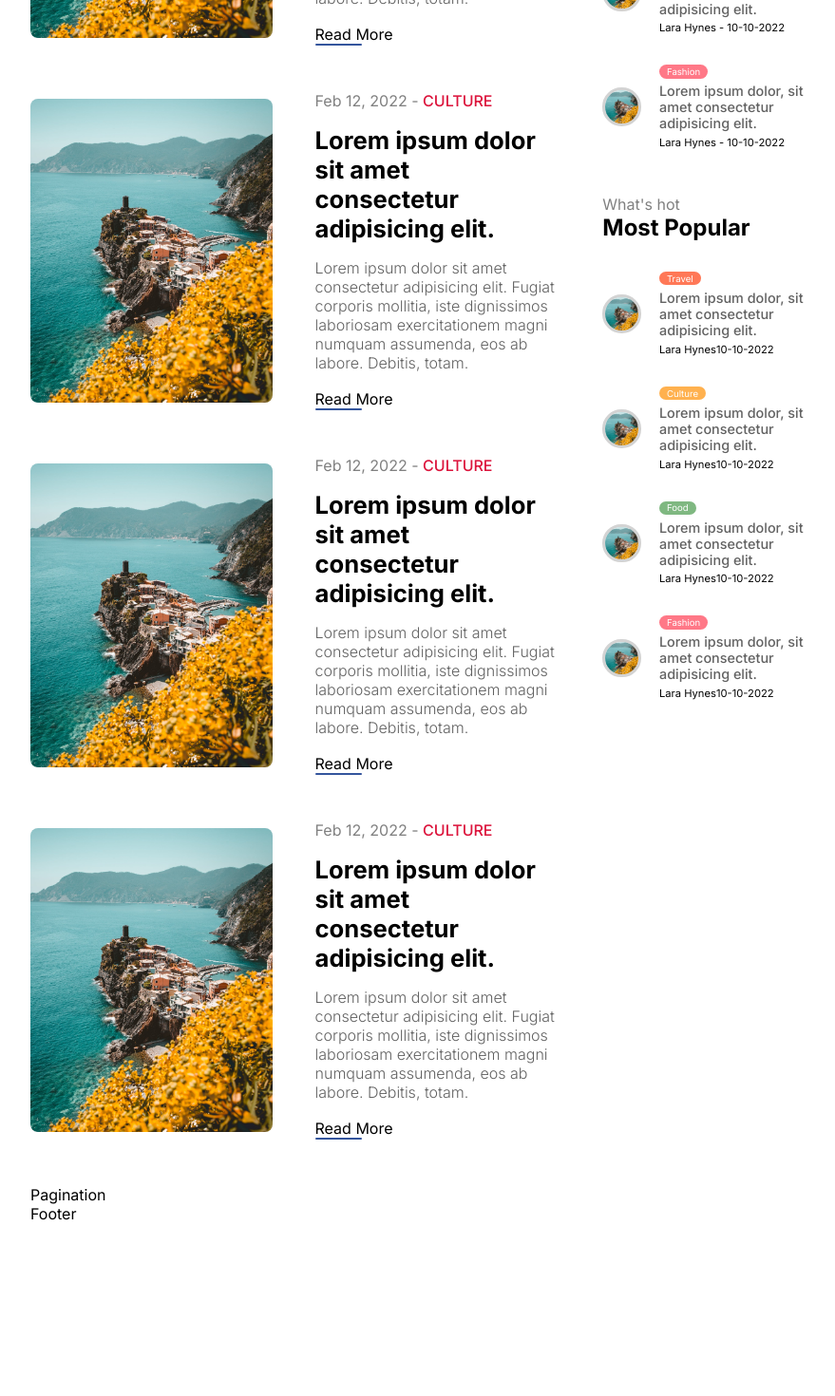
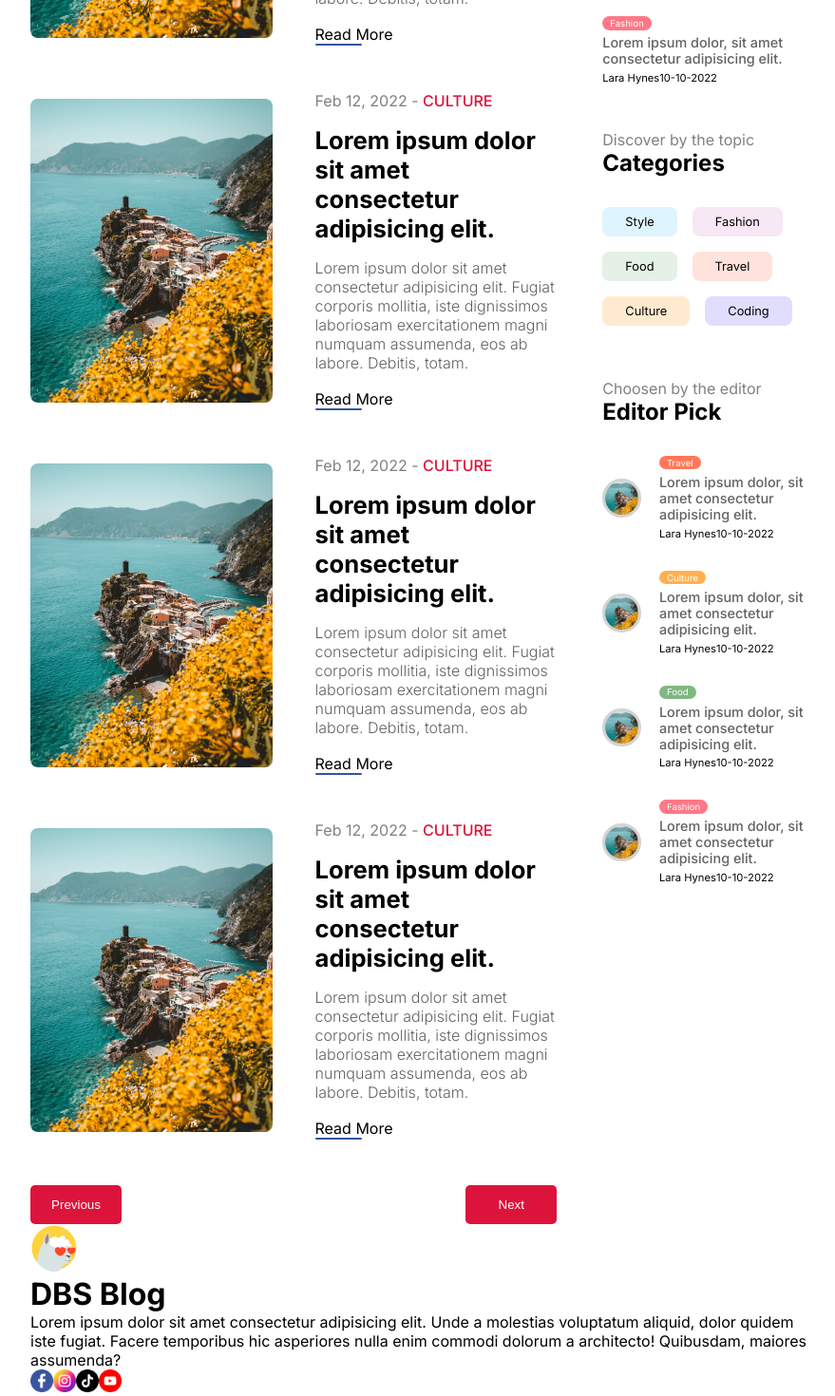
Before and after one commit to dinbandhu12/fullstack-blog-app, a Next.js app: page / in a window 1280 px wide. Shown: the part 1488-2958 px from the top of the page at 95% size, without its empty margins (196-1075 px from the left). Before the commit the page ends 2776 px from the top, so only its background shows below. Built offline with nearby package versions, Linux system fonts and the light colour scheme.

Commit message:
desig code of footer compoenent

```diff
--- a/src/components/Menu/Menu.jsx
+++ b/src/components/Menu/Menu.jsx
@@ -2,6 +2,8 @@ import React from "react";
 import styles from "./menu.module.css";
 import Link from "next/link";
 import Image from "next/image";
+import MenuPosts from "../menuPosts/MenuPosts";
+import MenuCategories from "../menuCategories/menuCategories";
 
 const Menu = () => {
   return (
@@ -10,11 +12,11 @@ const Menu = () => {
       {/* first section */}
       <h2 className={styles.subtitle}>What's hot</h2>
       <h1 className={styles.title}>Most Popular</h1>
-      <div className={styles.items}>
+      <MenuPosts withImage={false} />
+
+      {/* --------------- */}
+      {/* <div className={styles.items}>
         <Link href="/" className={styles.item}>
-          <div className={styles.imageContainer}>
-            <Image src="/p1.jpeg" alt="image" fill className={styles.image} />
-          </div>
           <div className={styles.textContainer}>
             <span className={`${styles.category} ${styles.travel}`}>
               Travel
@@ -30,9 +32,6 @@ const Menu = () => {
         </Link>
 
         <Link href="/" className={styles.item}>
-          <div className={styles.imageContainer}>
-            <Image src="/p1.jpeg" alt="image" fill className={styles.image} />
-          </div>
           <div className={styles.textContainer}>
             <span className={`${styles.category} ${styles.culture}`}>
               Culture
@@ -48,9 +47,6 @@ const Menu = () => {
         </Link>
 
         <Link href="/" className={styles.item}>
-          <div className={styles.imageContainer}>
-            <Image src="/p1.jpeg" alt="image" fill className={styles.image} />
-          </div>
           <div className={styles.textContainer}>
             <span className={`${styles.category} ${styles.food}`}>
               Food
@@ -66,9 +62,6 @@ const Menu = () => {
         </Link>
 
         <Link href="/" className={styles.item}>
-          <div className={styles.imageContainer}>
-            <Image src="/p1.jpeg" alt="image" fill className={styles.image} />
-          </div>
           <div className={styles.textContainer}>
             <span className={`${styles.category} ${styles.fashion}`}>
               Fashion
@@ -82,12 +75,20 @@ const Menu = () => {
             </div>
           </div>
         </Link>
-      </div>
+      </div> */}
+    {/* --------------- */}
+
 
       {/* second section */}
-      <h2 className={styles.subtitle}>What's hot</h2>
-      <h1 className={styles.title}>Most Popular</h1>
-      <div className={styles.items}>
+      <h2 className={styles.subtitle}>Discover by the topic</h2>
+      <h1 className={styles.title}>Categories</h1>
+      <MenuCategories />
+
+      <h2 className={styles.subtitle}>Choosen by the editor</h2>
+      <h1 className={styles.title}>Editor Pick</h1>
+      <MenuPosts withImage={true} />
+
+      {/* <div className={styles.items}>
         <Link href="/" className={styles.item}>
           <div className={styles.imageContainer}>
             <Image src="/p1.jpeg" alt="image" fill className={styles.image} />
@@ -159,7 +160,8 @@ const Menu = () => {
             </div>
           </div>
         </Link>
-      </div>
+      </div> */}
+
     </div>
   );
 };
--- a/src/components/Menu/menu.module.css
+++ b/src/components/Menu/menu.module.css
@@ -12,78 +12,3 @@
 .title {
     font-size: 1.5rem;
 }
-
-.items {
-    display: flex;
-    flex-direction: column;
-    gap: 2rem;
-    margin-top: 2rem;
-    margin-bottom: 3rem;
-}
-
-.item {
-    display: flex;
-    align-items: center;
-    gap: 1.2rem;
-}
-
-.imageContainer {
-    flex: 1;
-    aspect-ratio: 1/1;
-    position: relative;
-}
-
-.image {
-    border-radius: 50%;
-    border: 3px solid lightgray;
-    object-fit: cover;
-}
-
-.textContainer {
-    flex: 4;
-    display: flex;
-    flex-direction: column;
-    gap: 0.3rem;
-}
-
-.category {
-    padding: 0.1rem 0.5rem;
-    border-radius: 0.5rem;
-    font-size: 0.6rem;
-    color: white;
-    width: max-content;
-}
-
-.category.travel {
-    background-color: #ff7857;
-}
-
-.category.culture {
-    background-color: #ffb14f;
-}
-
-.category.food {
-    background-color: #7fb881;
-}
-
-.category.fashion {
-    background-color: #ff7887;
-}
-
-.category.coding {
-    background-color: #775aec;
-}
-
-.category.style {
-    background-color: #789cff;
-}
-
-.postTitle {
-    font-size: 0.9rem;
-    font-weight: 500;
-    color: var(--softTextColor);
-}
-
-.detail {
-    font-size: 0.7rem;
-}
--- a/src/components/footer/Footer.jsx
+++ b/src/components/footer/Footer.jsx
@@ -1,10 +1,27 @@
 import React from 'react'
 import styles from './footer.module.css'
+import Image from 'next/image'
 
 const Footer = () => {
   return (
     <div className={styles.container}>
-      Footer
+      <div className={styles.info}>
+        <div className={styles.logo}>
+          <Image src="/logo.png" alt="logo" width={50} height={50} />
+          <h1 className={styles.logoText}>DBS Blog</h1>
+        </div>
+        <p className={styles.desc}>
+          Lorem ipsum dolor sit amet consectetur adipisicing elit. Unde a molestias voluptatum aliquid, dolor quidem iste fugiat. Facere temporibus hic asperiores nulla enim commodi dolorum a architecto! Quibusdam, maiores assumenda?
+        </p>
+        <div className={styles.icons}>
+          <Image src="/facebook.png" alt='facebook' width={24} height={24} />
+          <Image src="/instagram.png" alt='facebook' width={24} height={24} />
+          <Image src="/tiktok.png" alt='facebook' width={24} height={24} />
+          <Image src="/youtube.png" alt='facebook' width={24} height={24} />
+
+        </div>
+
+      </div>
     </div>
   )
 }
--- /dev/null
+++ b/src/components/menuCategories/MenuCategories.jsx
@@ -0,0 +1,54 @@
+import Link from "next/link";
+import styles from "./menuCategories.module.css";
+
+
+const MenuCategories = () => {
+  return (
+    <div className={styles.categoryList}>
+      <Link
+        href="/blog?cat=style"
+        className={`${styles.categoryItem} ${styles.style}`}
+      >
+        {" "}
+        Style{" "}
+      </Link>
+      <Link
+        href="/blog?cat=style"
+        className={`${styles.categoryItem} ${styles.fashion}`}
+      >
+        {" "}
+        Fashion{" "}
+      </Link>
+      <Link
+        href="/blog?cat=style"
+        className={`${styles.categoryItem} ${styles.food}`}
+      >
+        {" "}
+        Food{" "}
+      </Link>
+      <Link
+        href="/blog?cat=style"
+        className={`${styles.categoryItem} ${styles.travel}`}
+      >
+        {" "}
+        Travel{" "}
+      </Link>
+      <Link
+        href="/blog?cat=style"
+        className={`${styles.categoryItem} ${styles.culture}`}
+      >
+        {" "}
+        Culture{" "}
+      </Link>
+      <Link
+        href="/blog?cat=style"
+        className={`${styles.categoryItem} ${styles.coding}`}
+      >
+        {" "}
+        Coding{" "}
+      </Link>
+    </div>
+  );
+};
+
+export default MenuCategories;
--- /dev/null
+++ b/src/components/menuCategories/menuCategories.module.css
@@ -0,0 +1,67 @@
+.categoryList {
+    margin-top: 2rem;
+    margin-bottom: 3.5rem;
+    display: flex;
+    flex-wrap: wrap;
+    gap: 1rem;
+}
+
+.categoryItem {
+    padding: 0.5rem 1.5rem;
+    border-radius: 0.5rem;
+    font-size: 0.8rem;
+}
+
+.categoryItem.style {
+    background-color: #57c4ff31;
+    transition: all 0.3s ease-in-out;
+}
+.categoryItem.style:hover {
+    background-color: #57c4ff6e;
+    transition: all 0.3s ease-in-out;
+}
+
+.categoryItem.fashion {
+    background-color: #da85c731;
+    transition: all 0.3s ease-in-out;
+}
+.categoryItem.fashion:hover {
+    background-color: #da85c87d;
+    transition: all 0.3s ease-in-out;
+}
+
+.categoryItem.food {
+    background-color: #7fb88133;
+    transition: all 0.3s ease-in-out;
+}
+.categoryItem.food:hover {
+    background-color: #7fb8817c;
+    transition: all 0.3s ease-in-out;
+}
+
+.categoryItem.travel {
+    background-color: #ff795736;
+    transition: all 0.3s ease-in-out;
+}
+.categoryItem.travel:hover {
+    background-color: #ff79577a;
+    transition: all 0.3s ease-in-out;
+}
+
+.categoryItem.culture {
+    background-color: #ffb04f45;
+    transition: all 0.3s ease-in-out;
+}
+.categoryItem.culture:hover {
+    background-color: #ffb04f89;
+    transition: all 0.3s ease-in-out;
+}
+
+.categoryItem.coding {
+    background-color: #5e4fff31;
+    transition: all 0.3s ease-in-out;
+}
+.categoryItem.coding:hover {
+    background-color: #5e4fff80;
+    transition: all 0.3s ease-in-out;
+}
--- /dev/null
+++ b/src/components/menuPosts/MenuPosts.jsx
@@ -0,0 +1,88 @@
+import Image from "next/image";
+import Link from "next/link";
+import React from "react";
+import styles from "./menuPosts.module.css";
+
+const MenuPosts = ({ withImage }) => {
+  return (
+    <div className={styles.items}>
+      <Link href="/" className={styles.item}>
+        {withImage && (
+          <div className={styles.imageContainer}>
+            <Image src="/p1.jpeg" alt="image" fill className={styles.image} />
+          </div>
+        )}
+        <div className={styles.textContainer}>
+          <span className={`${styles.category} ${styles.travel}`}>Travel</span>
+          <h3 className={styles.postTitle}>
+            Lorem ipsum dolor, sit amet consectetur adipisicing elit.
+          </h3>
+          <div className={styles.detail}>
+            <span className={styles.username}>Lara Hynes</span>
+            <span className={styles.date}>10-10-2022</span>
+          </div>
+        </div>
+      </Link>
+
+      <Link href="/" className={styles.item}>
+        {withImage && (
+          <div className={styles.imageContainer}>
+            <Image src="/p1.jpeg" alt="image" fill className={styles.image} />
+          </div>
+        )}
+        <div className={styles.textContainer}>
+          <span className={`${styles.category} ${styles.culture}`}>
+            Culture
+          </span>
+          <h3 className={styles.postTitle}>
+            Lorem ipsum dolor, sit amet consectetur adipisicing elit.
+          </h3>
+          <div className={styles.detail}>
+            <span className={styles.username}>Lara Hynes</span>
+            <span className={styles.date}>10-10-2022</span>
+          </div>
+        </div>
+      </Link>
+
+      <Link href="/" className={styles.item}>
+        {withImage && (
+          <div className={styles.imageContainer}>
+            <Image src="/p1.jpeg" alt="image" fill className={styles.image} />
+          </div>
+        )}
+        <div className={styles.textContainer}>
+          <span className={`${styles.category} ${styles.food}`}>Food</span>
+          <h3 className={styles.postTitle}>
+            Lorem ipsum dolor, sit amet consectetur adipisicing elit.
+          </h3>
+          <div className={styles.detail}>
+            <span className={styles.username}>Lara Hynes</span>
+            <span className={styles.date}>10-10-2022</span>
+          </div>
+        </div>
+      </Link>
+
+      <Link href="/" className={styles.item}>
+        {withImage && (
+          <div className={styles.imageContainer}>
+            <Image src="/p1.jpeg" alt="image" fill className={styles.image} />
+          </div>
+        )}
+        <div className={styles.textContainer}>
+          <span className={`${styles.category} ${styles.fashion}`}>
+            Fashion
+          </span>
+          <h3 className={styles.postTitle}>
+            Lorem ipsum dolor, sit amet consectetur adipisicing elit.
+          </h3>
+          <div className={styles.detail}>
+            <span className={styles.username}>Lara Hynes</span>
+            <span className={styles.date}>10-10-2022</span>
+          </div>
+        </div>
+      </Link>
+    </div>
+  );
+};
+
+export default MenuPosts;
--- /dev/null
+++ b/src/components/menuPosts/menuPosts.module.css
@@ -0,0 +1,78 @@
+.items {
+    display: flex;
+    flex-direction: column;
+    gap: 2rem;
+    margin-top: 2rem;
+    margin-bottom: 3rem;
+}
+
+.item {
+    display: flex;
+    align-items: center;
+    gap: 1.2rem;
+    /* padding: 5px; */
+}
+/* .item:hover {
+    background-color: cyan;
+} */
+
+.imageContainer {
+    flex: 1;
+    aspect-ratio: 1/1;
+    position: relative;
+}
+
+.image {
+    border-radius: 50%;
+    border: 3px solid lightgray;
+    object-fit: cover;
+}
+
+.textContainer {
+    flex: 4;
+    display: flex;
+    flex-direction: column;
+    gap: 0.3rem;
+}
+
+.category {
+    padding: 0.1rem 0.5rem;
+    border-radius: 0.5rem;
+    font-size: 0.6rem;
+    color: white;
+    width: max-content;
+}
+
+.category.travel {
+    background-color: #ff7857;
+}
+
+.category.culture {
+    background-color: #ffb14f;
+}
+
+.category.food {
+    background-color: #7fb881;
+}
+
+.category.fashion {
+    background-color: #ff7887;
+}
+
+.category.coding {
+    background-color: #775aec;
+}
+
+.category.style {
+    background-color: #789cff;
+}
+
+.postTitle {
+    font-size: 0.9rem;
+    font-weight: 500;
+    color: var(--softTextColor);
+}
+
+.detail {
+    font-size: 0.7rem;
+}
--- a/src/components/pagination/Pagination.jsx
+++ b/src/components/pagination/Pagination.jsx
@@ -4,7 +4,8 @@ import styles from './pagination.module.css'
 const Pagination = () => {
   return (
     <div className={styles.container}>
-      Pagination
+      <button className={styles.button}>Previous</button>
+      <button className={styles.button}>Next</button>
     </div>
   )
 }
--- a/src/components/pagination/pagination.module.css
+++ b/src/components/pagination/pagination.module.css
@@ -1,2 +1,15 @@
 .container {
+    display: flex;
+    justify-content: space-between;
+    /* justify-content: flex-end; */
 }
+
+.button {
+    width: 6rem;
+    border: none;
+    padding: 0.8rem;
+    background-color: crimson;
+    color: white;
+    cursor: pointer;
+    border-radius: 0.3rem;
+}
```
